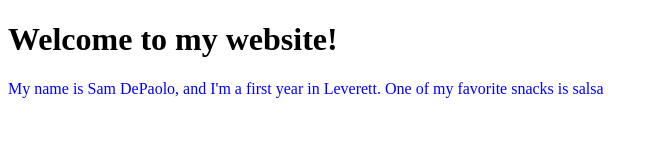
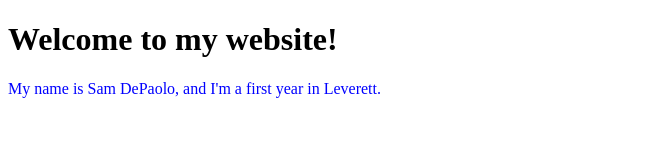
Before and after one commit to samdep5/samdep5.github.io, a plain HTML site: page index.html in a window 1280 px wide. Shown: the whole page, without its empty margins (0-659 px from the left). Drawn offline with Linux system fonts and the light colour scheme.

Commit message:
Update index.html

```diff
--- a/index.html
+++ b/index.html
@@ -13,7 +13,7 @@
     <body>
         <h1>Welcome to my website!</h1>
         <div class= "text">
-            My name is Sam DePaolo, and I'm a first year in Leverett. One of my favorite snacks is salsa
+            My name is Sam DePaolo, and I'm a first year in Leverett.
         </div>
     </body>
 </html>
```
